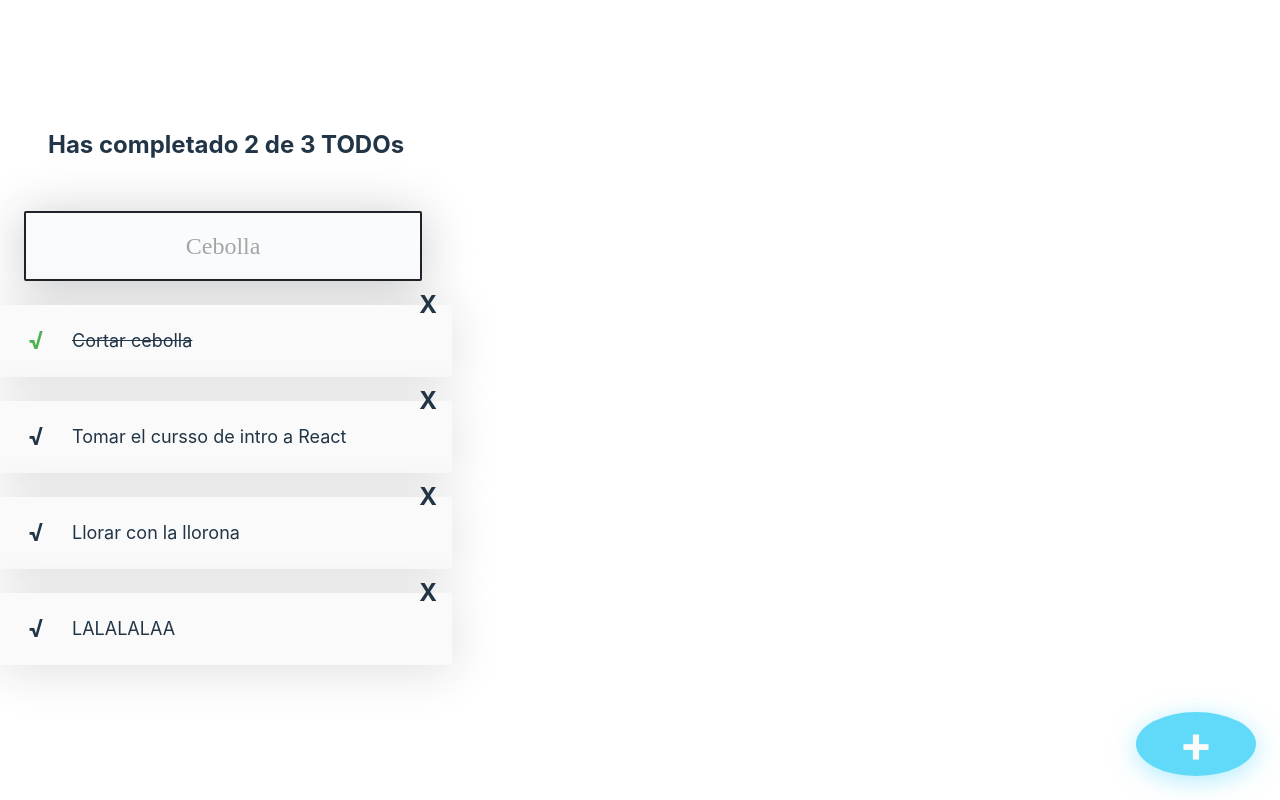
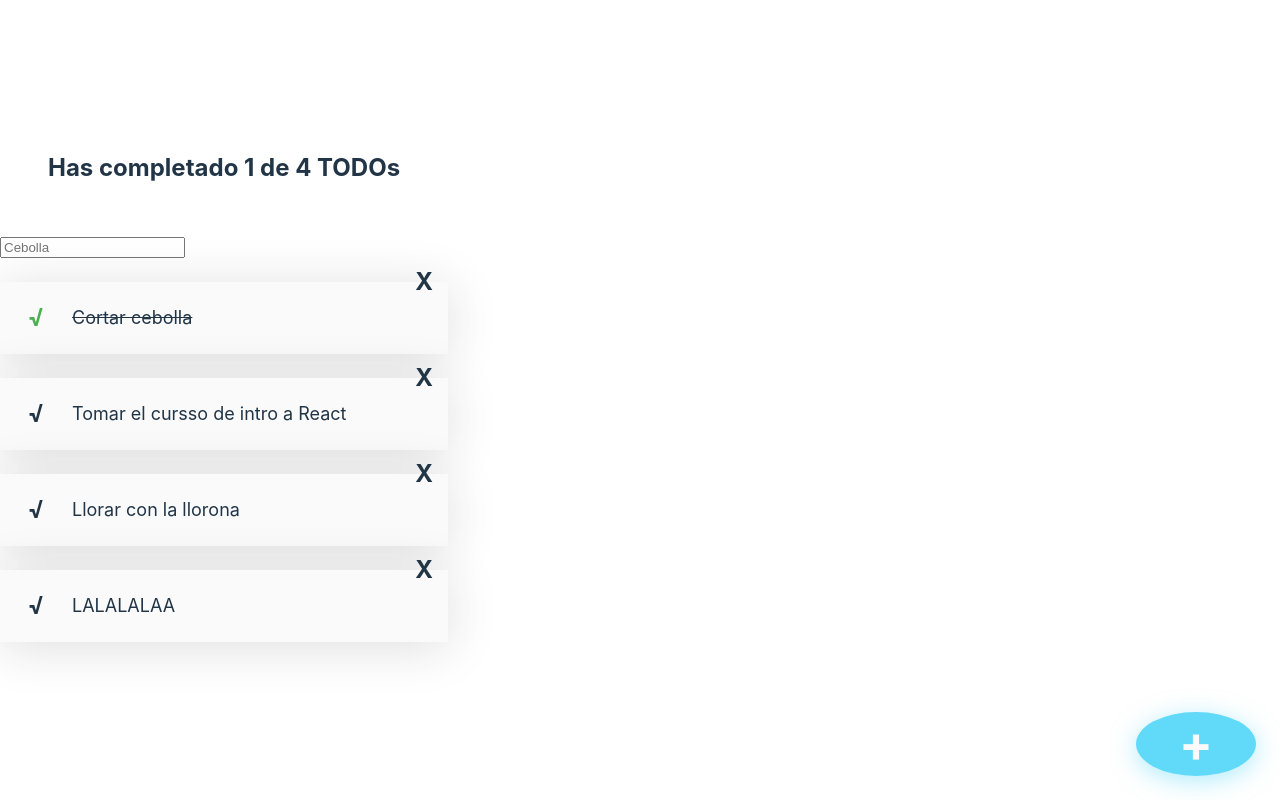
Before and after one commit to roxsyVel910/TodoList, a React (Vite) app: page / in a window 1280 px wide. Built offline with nearby package versions, Linux system fonts and the light colour scheme.

Commit message:
modificacion para buscar en app.js

```diff
--- a/src/App.jsx
+++ b/src/App.jsx
@@ -1,4 +1,4 @@
-import React from 'react';
+import React, { useState } from 'react';
 import { TodoItem } from './components/TodoItem';
 import { TodoList } from './components/TodoList';
 import { TodoCounter } from './components/TodoCounter';
@@ -12,7 +12,7 @@ import { TodoItem } from './TodoItem';
 import { CreateTodoButton } from './CreateTodoButton'; */
 // import './App.css';
 
-const todos = [
+const defaultTodos = [
   { text: 'Cortar cebolla', completed: true },
   { text: 'Tomar el cursso de intro a React', completed: false },
   { text: 'Llorar con la llorona', completed: false },
@@ -20,12 +20,39 @@ const todos = [
 ];
 
 function App() {
+  const [ todos, setTodos] = React.useState(defaultTodos);
+  const [searchValue, setsearchValue] = React.useState('')
+  // Cantidad de TODOs completados
+  const completedTodos = todos.filter(todo => !!todo.completed).length;
+  // Cantidad total de TODOs
+  const totalTodos = todos.length;
+
+  let searchTodos = [];
+
+  if(!searchValue.length <= 1){
+    searchTodos = todos;
+  } else {
+    searchTodos = todos.filter(todo => {
+      const todoText = todo.text.toLowerCase();
+      const searchText = searchValue.toLowerCase();
+      return todoText.includes(searchText)
+
+    })
+  }
+  const filterSearchTodo = (value) => {
+    setTodos(todos.filter(todo => todo.text.includes(value)))
+}
+
+
   return (
     <React.Fragment>
-       <TodoCounter />
+       <TodoCounter
+       total = { totalTodos}
+       completed = { completedTodos}
+        />
       <TodoSearch />
       <TodoList>
-        {todos.map(todo => (
+        {searchTodos.map(todo => (
           <TodoItem
             key={todo.text}
             text={todo.text}
--- a/src/components/CreateTodoButton.jsx
+++ b/src/components/CreateTodoButton.jsx
@@ -2,8 +2,17 @@ import React from 'react';
 import '../stylos/CreateTodoButton.css';
 
 function CreateTodoButton(props) {
+  const onClickButton = (msg) => {
+    alert(msg);
+  };
+
   return (
-    <button className="CreateTodoButton">+</button>
+    <button
+      className="CreateTodoButton"
+      onClick={() => onClickButton('Aquí se debería abrir el modal')}
+    >
+      +
+    </button>
   );
 }
 
--- a/src/components/TodoCounter.jsx
+++ b/src/components/TodoCounter.jsx
@@ -1,9 +1,11 @@
 import React from 'react';
 import '../stylos/TodoCounter.css'
 
-function TodoCounter() {
+function TodoCounter({total, completed}) {
+
   return (
-    <h2 className="TodoCounter">Has completado 2 de 3 TODOs</h2>
+    <h2 className="TodoCounter">Has completado {completed} de {total} TODOs </h2>
+
   );
 }
 
--- a/src/components/TodoSearch.jsx
+++ b/src/components/TodoSearch.jsx
@@ -1,10 +1,14 @@
-import React from 'react';
-import '../stylos/TodoSearch.css';
+function TodoSearch() {
+    const onSearchValueChange = (event) => {
+      console.log(event.target.value);
+    };
 
-function TodoSearch() {
-  return (
-    <input className="TodoSearch" placeholder="Cebolla" />
-  );
-}
-
-export { TodoSearch };
+    return (
+      <input
+        className="TodoSearch"
+        placeholder="Cebolla"
+        onChange={onSearchValueChange}
+      />
+    );
+  }
+  export { TodoSearch };
--- a/src/stylos/App.css
+++ b/src/stylos/App.css
@@ -1,5 +1,9 @@
 .App {
-  text-align: center;
+
+  display: flex;
+  flex-direction: column;
+  align-items: center;
+  justify-content: center;
 }
 
 .App-logo {
```
